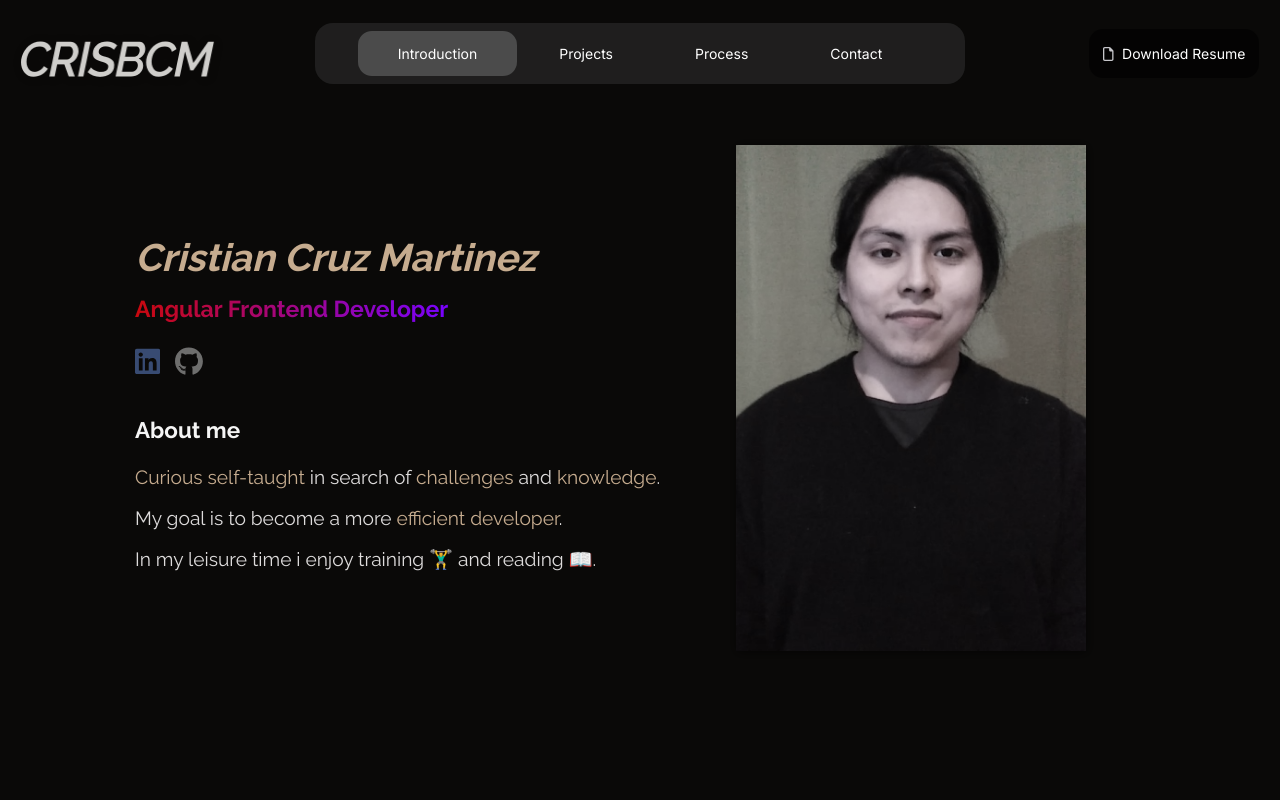
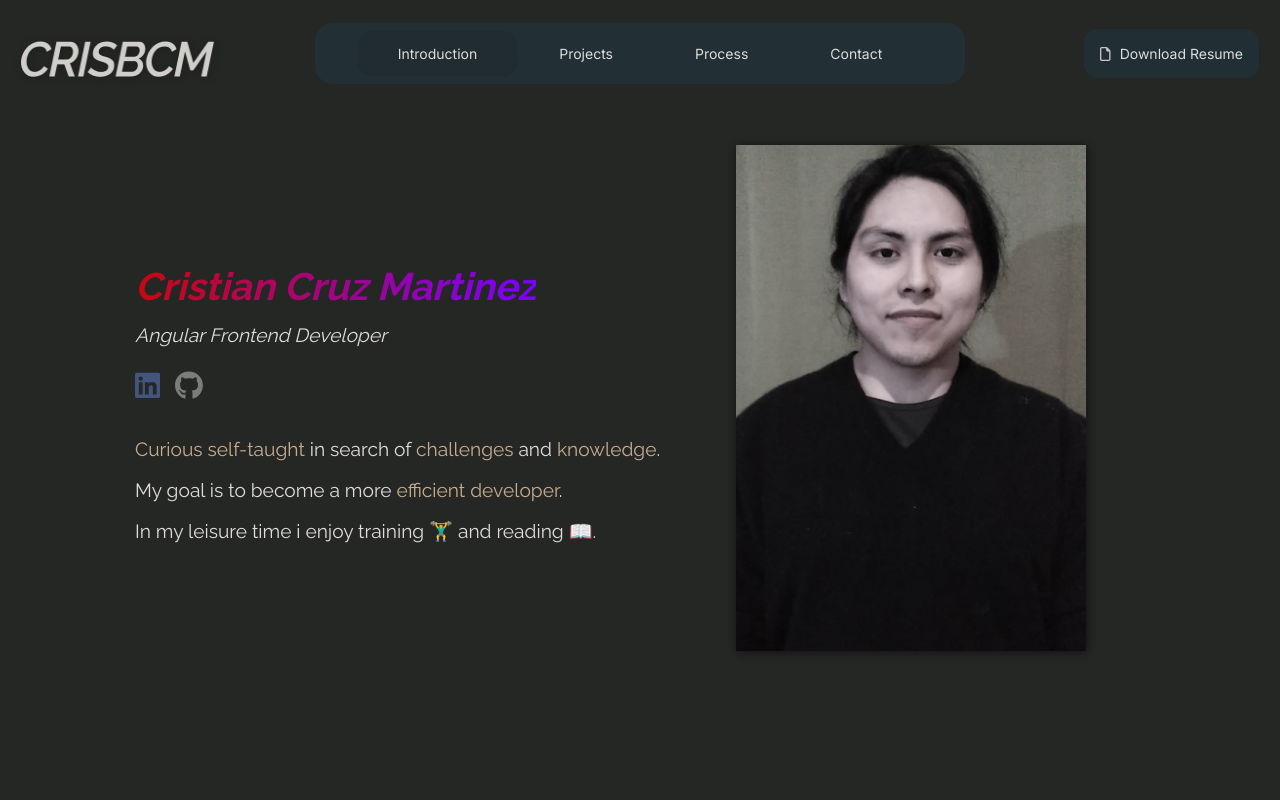
Before and after one commit to CrisBCM/Angular-Portfolio, an Angular app: page / in a window 1280 px wide. Shown: the top 800 px of the page. Built offline with nearby package versions, Linux system fonts and the light colour scheme.

Commit message:
Change: Change the color style of introduction and navbar component

```diff
--- a/src/app/app.module.ts
+++ b/src/app/app.module.ts
@@ -12,6 +12,7 @@ import { CommonModule } from '@angular/common';
 import { faUser, faHeart, faJ} from '@fortawesome/free-solid-svg-icons';
 import { ProjectsComponent } from './components/projects/projects.component';
 import { LenguangesCarouselComponent } from './components/introduction/lenguanges-carousel/lenguanges-carousel.component';
+import { DownloadResumeComponent } from './components/download-resume/download-resume.component';
 
 
 
@@ -23,6 +24,7 @@ import { LenguangesCarouselComponent } from './components/introduction/lenguange
     PortfolioMainComponent,
     ProjectsComponent,
     LenguangesCarouselComponent,
+    DownloadResumeComponent,
   ],
   imports: [
     BrowserModule,
--- /dev/null
+++ b/src/app/components/download-resume/download-resume.component.css
@@ -0,0 +1,21 @@
+.resume-container a{
+    font-family: 'Inter', sans-serif;
+    font-size: 14px;
+}
+.resume-container a{
+    display: block;
+    padding: 16px 16px;
+    background-color: #22333bbb;
+    text-align: center;
+    border-radius: 14px;
+    color: #DEDCDC;
+    text-decoration: none;
+    transition: all .3s;
+}
+.resume-container a:hover{
+    transform: scale(1.1);
+}
+.fa-file{
+    color: rgb(198, 198, 202);
+    margin-right: 5px;
+}
--- /dev/null
+++ b/src/app/components/download-resume/download-resume.component.html
@@ -0,0 +1,6 @@
+<div class="resume-container">
+    <a href="#">
+        <fa-icon [icon]="['far', 'file']" class="fa-file"></fa-icon>
+        Download Resume
+    </a>
+</div>
--- a/src/app/components/introduction/introduction.component.css
+++ b/src/app/components/introduction/introduction.component.css
@@ -1,6 +1,6 @@
 .introduction-main{
     width: 100%;
-    background-color: #0A0908;
+    /* background-color: #0A0908; */
     font-family: 'Raleway', sans-serif;
     /* background: linear-gradient(#0f0c29,#302b63,#24243e); */
 }
@@ -54,13 +54,9 @@
     font-size: 24px;
     filter: drop-shadow(1px 1px 2px rgba(31, 30, 30, 0.507));
 }
-/* .spot-user:hover, .active-spot-user{
-    color: #e2b683;
-} */
-.spot-heart:hover, .active-spot-heart{
-    color: rgb(221, 87, 203);
+.active-spot, .active-spot:hover{
+    color: #c6ac8f;
 }
-
 .presentation{
     align-items: center;
     display: flex;
@@ -75,74 +71,33 @@
     /* background-color: rgb(155, 116, 116); */
 
 }
-.about-me h3{
-    color:whitesmoke;
-}
-.spot-user:hover, .active-spot-user{
-    color: #22333B;
+.about-me h4{
+    color: #BFC0C0;
 }
 .about-me-container{
     padding-left: 20px;
 }
 .about-me p{
-    font-weight: 500;
     color:#DEDCDC ;
 }
 .presentation h1{
     width: max-content;
-    color: #C6AC8F;
-    font-weight: bold;
-    font-style: italic;
+    background: #C9080D;
+    background: linear-gradient(to right, #C9080D 0%, #7802fe 100%);
+    -webkit-background-clip: text;
+    -webkit-text-fill-color: transparent;
+    font-style: oblique;
     margin-bottom:0;
     position: relative;
-    /* animation: changeColorWord 2s ease-in-out forwards; */
 }
-@keyframes textSelection {
-    0%{
-        width: 0;
-    }
-    100%{
-        width: 100%;
-    }
-}
-@keyframes changeColorWord {
-    0%{
-        color: #6330c2b0;;
-    }
-    100%{
-       color: #ffffff;
-    }
-}
-/* .presentation h1::after{
-    content: " ";
-    z-index: 0;
-    display: inline-block;
-    width: 0;
-    height: 100%;
-    background-color: #22333bb2;
-    position: absolute;
-    top: 0;
-    left: 0;
-    animation: textSelection 2s ease forwards;
-} */
-/* .presentation h1 span{
-    display: block;
-} */
 .presentation span{
     color: #DEDCDC;
     margin-bottom: 10px;
+    font-style: italic;
 }
 .presentation .highlight{
     display: block;
     color: #86A8CF;
-}
-.angular-style{
-    background: #C9080D;
-    background: linear-gradient(to right, #C9080D 0%, #7802fe 100%);
-    -webkit-background-clip: text;
-    -webkit-text-fill-color: transparent;
-    font-size: 1.2em;
-    font-weight: bold;
 }
 .highlight{
     color: #C6AC8F;
@@ -156,7 +111,7 @@
 .link-icon{
     height: 1.5em;
     fill: #a79e9c59;
-    transition: all .8s;
+    transition: all .5s;
 }
 .link-icon:hover{
     transform: scale(1.3);
@@ -177,7 +132,6 @@
     text-align: center;
 }
 .portrait-container img{
-    /* background-color: rgba(128, 128, 128, 0.664); */
     box-shadow: 1px 1px 10px rgba(0, 0, 0, 0.623);
     object-fit: contain;
     max-width: 350px;
@@ -187,6 +141,9 @@
 }
 
 @media (min-width:1200px) {
+    .resume{
+        display: none;
+    }
     .introduction-container{
         width: 80%;
         margin: 0 auto;
--- a/src/app/components/introduction/introduction.component.html
+++ b/src/app/components/introduction/introduction.component.html
@@ -3,11 +3,12 @@
         <div class="portrait-container">
             <img src="../../../assets/images/portrait.jpg" alt="my portrait">
         </div>
+        <app-download-resume class="resume"></app-download-resume>
         <div class="presentation-carousel">
             <div class="slider" [ngClass]="{'view1': view == 1, 'view2': view == 2, 'view3': view == 3}">
                 <div class="presentation card-style">
-                    <h1>Cristian Cruz Martinez</h1>
-                    <span class="angular-style">Angular Frontend Developer</span>
+                    <h1 class="">Cristian Cruz Martinez</h1>
+                    <span>Angular Frontend Developer</span>
                     <div class="links">
                         <a target="_blank" href="https://www.linkedin.com/in/crisbcm/">
                             <svg class="link-icon" xmlns="http://www.w3.org/2000/svg" viewBox="0 0 448 512"><!--! Font Awesome Free 6.4.2 by @fontawesome - https://fontawesome.com License - https://fontawesome.com/license (Commercial License) Copyright 2023 Fonticons, Inc. --><path d="M416 32H31.9C14.3 32 0 46.5 0 64.3v383.4C0 465.5 14.3 480 31.9 480H416c17.6 0 32-14.5 32-32.3V64.3c0-17.8-14.4-32.3-32-32.3zM135.4 416H69V202.2h66.5V416zm-33.2-243c-21.3 0-38.5-17.3-38.5-38.5S80.9 96 102.2 96c21.2 0 38.5 17.3 38.5 38.5 0 21.3-17.2 38.5-38.5 38.5zm282.1 243h-66.4V312c0-24.8-.5-56.7-34.5-56.7-34.6 0-39.9 27-39.9 54.9V416h-66.4V202.2h63.7v29.2h.9c8.9-16.8 30.6-34.5 62.9-34.5 67.2 0 79.7 44.3 79.7 101.9V416z"/></svg>
@@ -19,7 +20,7 @@
                 </div>
                 <div class="about-me-container card-style">
                     <div class="about-me">
-                        <h3>About me</h3>
+                        <!-- <h4>About me</h4> -->
                         <p><span class="highlight">Curious self-taught</span> in search of <span class="highlight">challenges</span> and <span class="highlight">knowledge</span>.</p>
                         <p>My goal is to become a more <span class="highlight">efficient developer</span>.</p>
                         <p>In my leisure time i enjoy training <span>🏋️‍♂️</span> and reading <span>📖</span>.</p>
@@ -28,12 +29,11 @@
             </div>
             <ul class="spots-carousel">
                 <li (click)="view = 1" class="spot">
-                    <fa-icon [icon]="'user'" class="spot-user" [ngClass]="{'active-spot-user': view == 1}"></fa-icon>
+                    <fa-icon [icon]="'user'" class="spot-user" [ngClass]="{'active-spot': view == 1}"></fa-icon>
                 </li>
                 <li (click)="view = 2" class="spot" >
-                    <fa-icon [icon]="'heart'" class="spot-heart" [ngClass]="{'active-spot-heart': view == 2}"></fa-icon>
+                    <fa-icon [icon]="'heart'" class="spot-heart" [ngClass]="{'active-spot': view == 2}"></fa-icon>
                 </li>
-                <li [ngClass]="{'active-spot': view == 3}" (click)="view = 3" class="spot"></li>
             </ul>
         </div>
     </div>
--- a/src/app/components/menu-navbar/menu-navbar.component.css
+++ b/src/app/components/menu-navbar/menu-navbar.component.css
@@ -31,7 +31,7 @@
     gap: 2px;
     border-radius: 18px;
     max-width: 650px;
-    background-color:rgba(41, 41, 41, .7);
+    background-color:#22333bc0;
     bottom: 20px;
     left: 15px;
     right: 15px;
@@ -42,7 +42,7 @@
     cursor: pointer;
     font-family: 'Inter', sans-serif;
     font-weight: 400;
-    color: white;
+    color: #DEDCDC;
     text-decoration: none;
     padding: 9px 10px;
     border-radius: 14px;
@@ -50,22 +50,19 @@
     transition: background-color 0.2s ease, padding .5s;
 }
 .nav-menu a:hover{
-    background-color: #4B4B4B;
+    background-color: #1e252981;
 }
 .a-active{
-    background-color: #4B4B4B;
+    background-color: #1e252960;
 }
 .fa-file{
     color: rgb(198, 198, 202);
     margin-right: 5px;
 }
-.resume-container{
+.resume{
     display: none;
 }
-.resume-container a{
-    font-family: 'Inter', sans-serif;
-    font-size: 14px;
-}
+
 
 /* Responsive Movil L */
 @media (min-width: 576px) {
@@ -112,18 +109,9 @@
     .nav-menu a{
         padding: 14px 40px;
     }
-    .resume-container{
+    .resume{
         display: flex;
         justify-content: flex-end;
         width: 20%;
     }
-    .resume-container a{
-        width: 170px;
-        padding: 16px 0;
-        background-color: rgba(0, 0, 0, 0.589);
-        text-align: center;
-        border-radius: 14px;
-        color: white;
-        text-decoration: none;
-    }
 }
--- a/src/app/components/menu-navbar/menu-navbar.component.html
+++ b/src/app/components/menu-navbar/menu-navbar.component.html
@@ -12,10 +12,5 @@
             <a [ngClass]="{'a-active': actualPage == ''}" >Contact</a>
         </nav>
     </div>
-    <div class="resume-container">
-        <a href="#">
-            <fa-icon [icon]="['far', 'file']" class="fa-file"></fa-icon>
-            Download Resume
-        </a>
-    </div>
+    <app-download-resume class="resume"></app-download-resume>
 </header>
--- a/src/styles.css
+++ b/src/styles.css
@@ -6,6 +6,6 @@ html{
     box-sizing: border-box;
 }
 body{
-    background-color: #0A0908;
+    background-color: #252725;
     margin: 0;
 }
```
Also changed, not shown: src/app/components/download-resume/download-resume.component.ts (added, +10 -0 lines).
